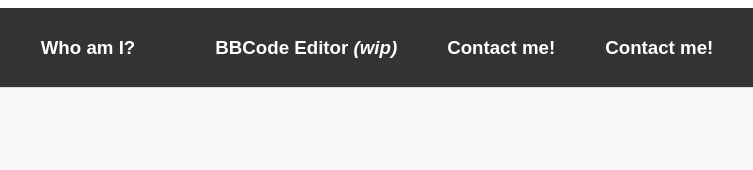
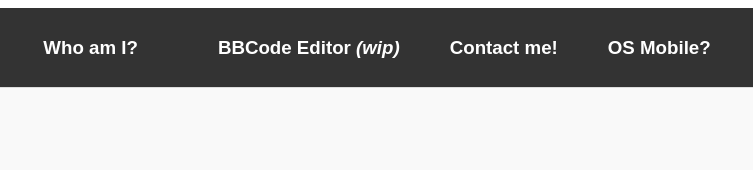
Before and after one commit to michaelcup405/LastieOS, a plain HTML site: page contact/index.html in a window 1280 px wide. Shown: the top 170 px of the page, 268-1021 px from the left. Drawn offline with Linux system fonts and the light colour scheme.

Commit message:
Update index.html

```diff
--- a/contact/index.html
+++ b/contact/index.html
@@ -102,7 +102,7 @@
                 <h3 id="3">Contact me!</h3>
             </a>
             <a href="/LastieOS/apk.html">
-                <h3 id="4">Contact me!</h3>
+                <h3 id="4">OS Mobile?</h3>
             </a>
         </p>
     </div>
```
